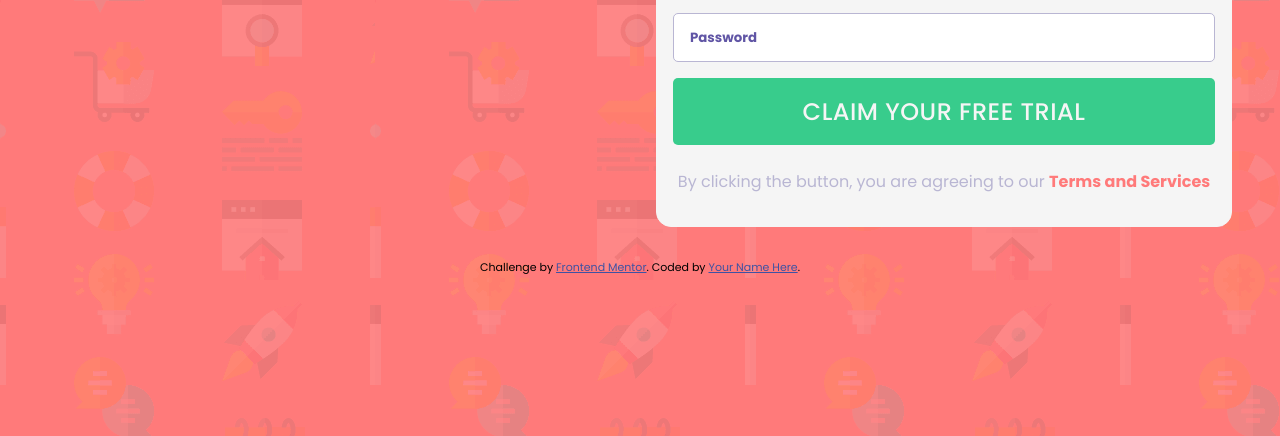
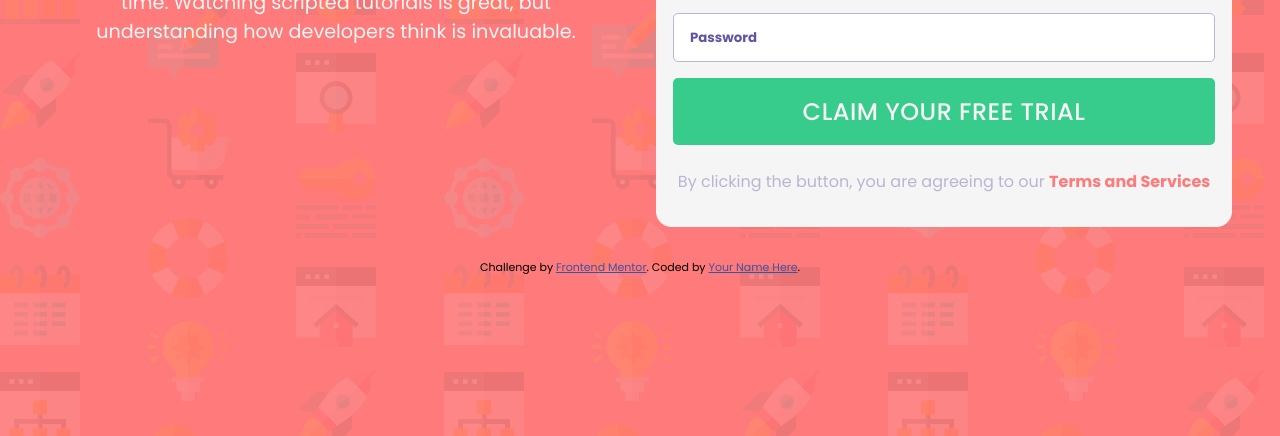
Before and after one commit to Kumaravel187/intro-component-with-signup-form-master, a plain HTML site: page index.html in a window 1280 px wide. Shown: the part 364-800 px from the top of the page. Drawn offline with Linux system fonts and the light colour scheme.

Commit message:
Completed desktop view styles

```diff
--- a/styles/styles.scss
+++ b/styles/styles.scss
@@ -1,4 +1,5 @@
 @import "./variables";
+// Import base styles
 
 * {
   padding: 0;
@@ -16,7 +17,7 @@ body {
 
 main {
   display: flex;
-  flex-direction: row;
+  flex-direction: column;
   // border: 1px solid black;
   section {
     // border: 1px solid green;
@@ -99,3 +100,16 @@ main {
     }
   }
 }
+
+// Desktop-specific styles
+@media (min-width: 768px) {
+  // Adjust layout, font sizes, spacing, etc. for desktop view
+  body {
+    background: url(../images/bg-intro-desktop.png), $Red; // Replace with your desired image URL
+    main {
+      flex-direction: row;
+      justify-content: center;
+      align-items: center;
+    }
+  }
+}
```
Also changed, not shown: styles/styles.css, 1 other file.
